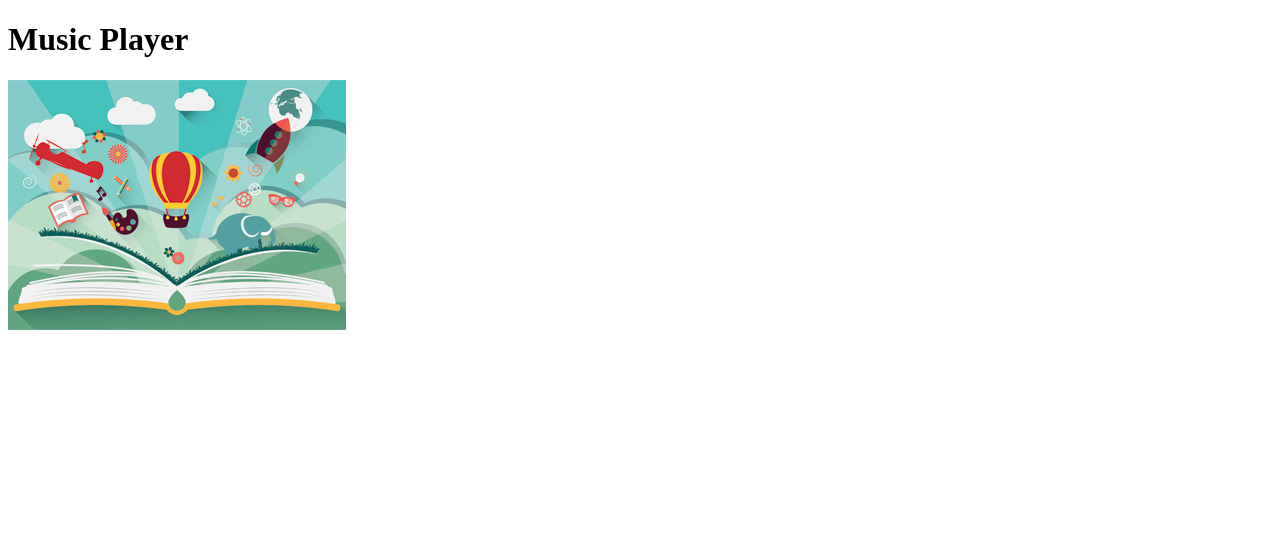
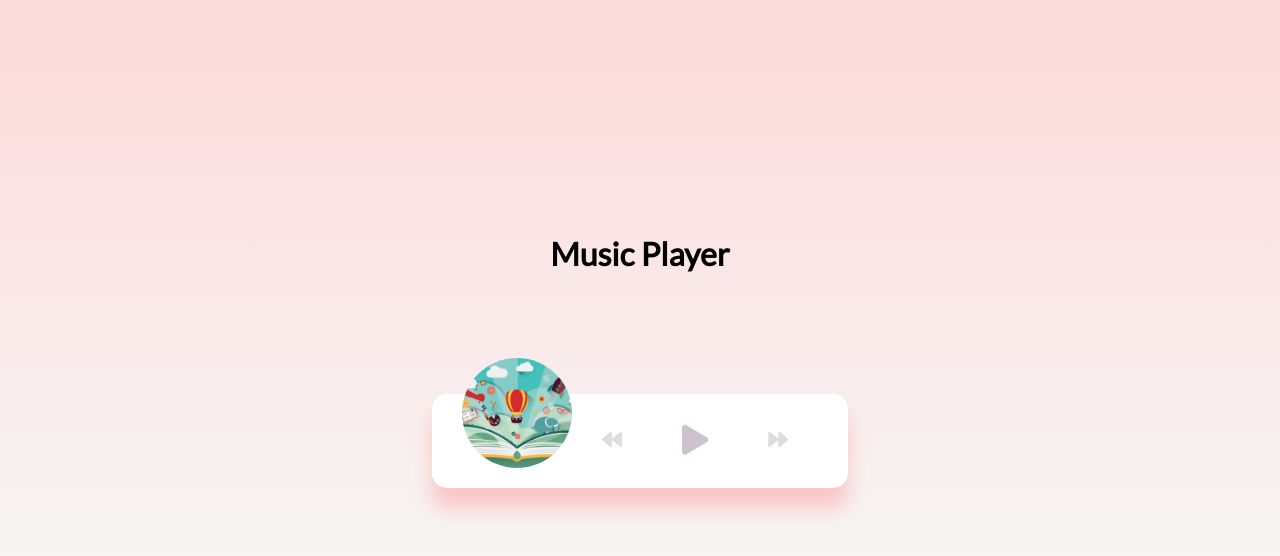
Before and after one commit to EmmiTorstensson/20-projects, a plain HTML site: page music-player/index.html in a window 1280 px wide. Drawn offline with Linux system fonts and the light colour scheme.

Commit message:
added styling

```diff
--- a/music-player/index.html
+++ b/music-player/index.html
@@ -25,6 +25,17 @@
         <div class="img-container">
             <img src="images/ukulele.jpg" alt="music cover" id="cover">
         </div>
+        <div class="navigation">
+            <button id="prev" class="action-btn">
+                <i class="fas fa-backward"></i>
+            </button>
+            <button id="play" class="action-btn action-btn-big">
+                <i class="fas fa-play"></i>
+            </button>
+            <button id="next" class="action-btn">
+                <i class="fas fa-forward"></i>
+            </button>
+        </div>
     </div>
 
     <script src="script.js"></script>
--- a/music-player/style.css
+++ b/music-player/style.css
@@ -0,0 +1,88 @@
+@import url('https://fonts.googleapis.com/css2?family=Lato&display=swap');
+
+* {
+    box-sizing: border-box;
+}
+
+body {
+    font-family: 'Lato', sans-serif;
+    background-image: linear-gradient(
+        0deg,
+        rgba(247, 247, 247, 1) 23.8%,
+        rgba(252, 221, 221, 1) 92%
+    );
+    height: 100vh;
+    display: flex;
+    flex-direction: column;
+    align-items: center;
+    justify-content: center;
+    margin: 0;
+}
+
+.music-container {
+    background-color: #fff;
+    border-radius: 15px;
+    box-shadow: 0 20px 20px 0 rgba(252, 169, 169, 0.6 );
+    display: flex;
+    padding: 20px 30px;
+    position: relative;
+    margin: 100px 0;
+    z-index: 10;
+}
+
+.img-container {
+    position: relative;
+    width: 110px;
+}
+
+.img-container img {
+    border-radius: 50%;
+    object-fit: cover;
+    height: 110px;
+    width: inherit;
+    position: absolute;
+    bottom: 0;
+    left: 0;
+    animation: rotate 3s linear infinite;
+
+    animation-play-state: paused;
+}
+
+.music-container.play .img-container img {
+    animation-play-state: running;
+}
+
+@keyframes rotate {
+    from {
+        transform: rotate(0deg);
+    }
+    to {
+        transform: rotate(360deg);
+    }
+}
+
+.navigation {
+    display: flex;
+    align-items: center;
+    justify-content: center;
+    z-index: 1;
+}
+
+.action-btn {
+    background-color: #fff;
+    border: 0;
+    color: #dfdbdf;
+    font-size: 20px;
+    cursor: pointer;
+    padding: 10px;
+    margin: 0 20px;
+}
+
+.action-btn.action-btn-big {
+    color: #cdc2d0;
+    font-size: 30px;
+}
+
+.action-btn:focus {
+    outline: 0;
+}
```
